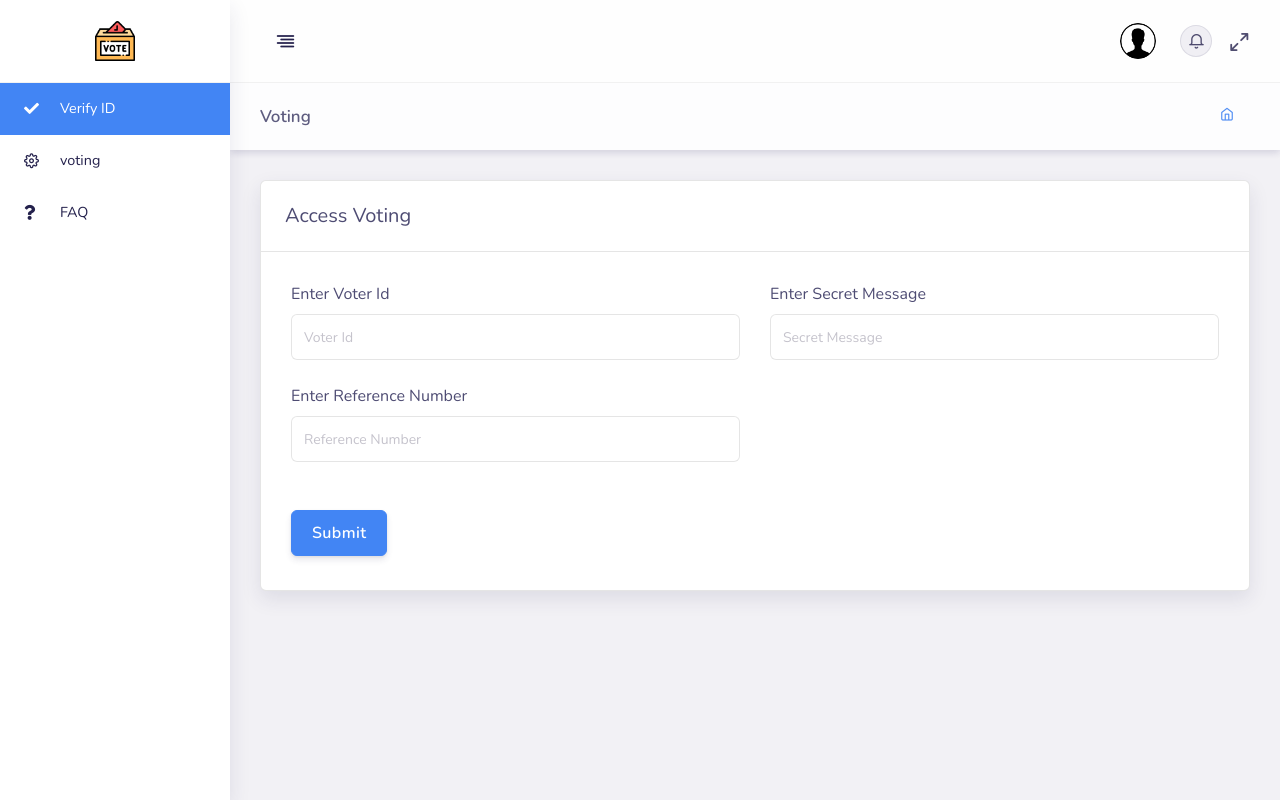
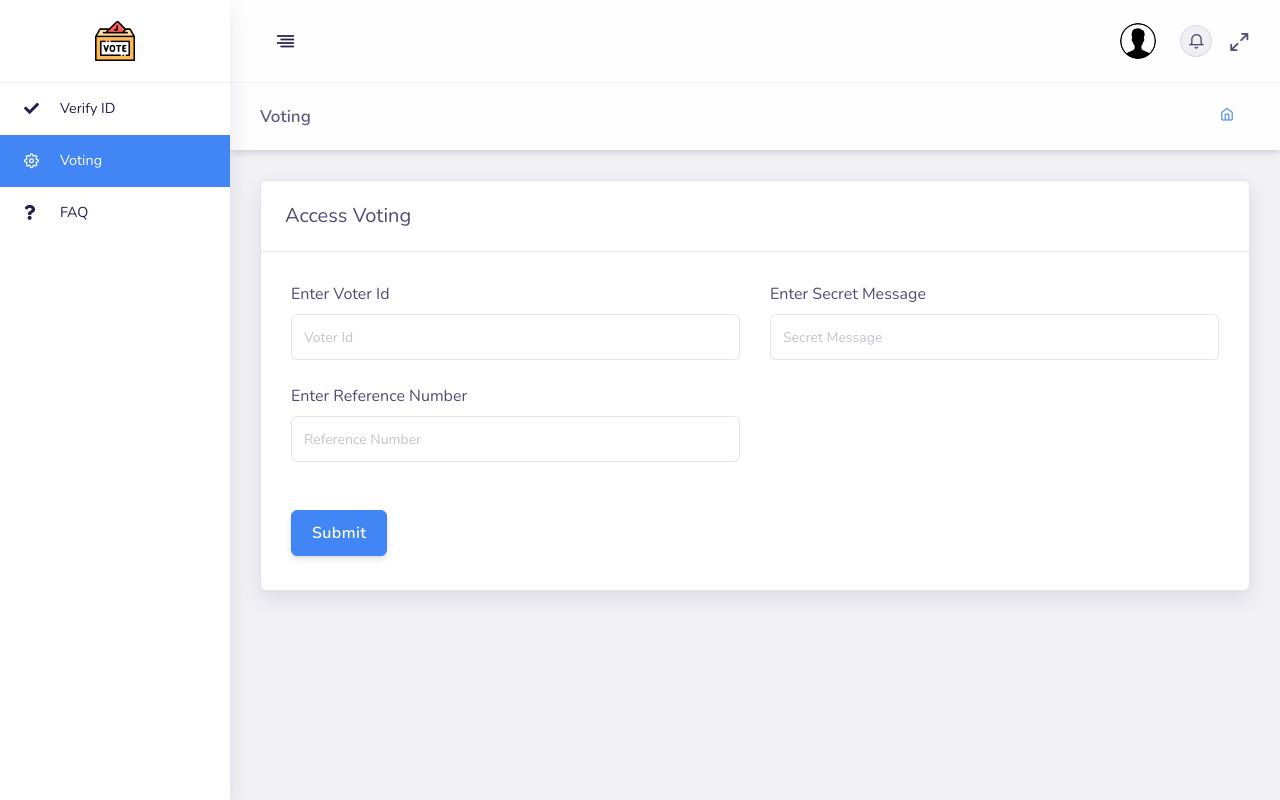
Before and after one commit to agcy1210/voting-frontend, a Django app: page /voting/ in a window 1280 px wide. Run offline with Django 3.2, Linux system fonts and the light colour scheme; the visitor is signed in with stand-in values (Sample User, id 1); some libraries are stand-ins or nearby versions.

Commit message:
modified page linking

```diff
--- a/templates/voting/electionResults.html
+++ b/templates/voting/electionResults.html
@@ -46,11 +46,11 @@
 				<div class="sidebar-img">
 					<a class="navbar-brand" href="index-2.html"><img alt="..." class="navbar-brand-img main-logo" src="{% static 'assets/img/elections.png' %}"> <img alt="..." class="navbar-brand-img logo" src="{% static 'assets/img/logo.png' %}"></a>
 					<ul class="side-menu">
-						<li class="slide active is-expanded">
+						<li class="slide active ">
 							<a class="side-menu__item active" href="{% url 'secret_msg' %}"><i class="side-menu__icon fas fa-check"></i><span class="side-menu__label">Verify ID</span></a>
 						</li>
-						<li class="slide">
-							<a class="side-menu__item" href="{% url 'voting'%}"><i class="side-menu__icon fe fe-settings"></i><span class="side-menu__label">voting</span></a>
+						<li class="slide is-expanded">
+							<a class="side-menu__item" href="{% url 'voting'%}"><i class="side-menu__icon fe fe-settings"></i><span class="side-menu__label">Voting</span></a>
 			            </li>
 						<li class="slide">
 			              <a class="side-menu__item" href="#"><i class="side-menu__icon fas fa-question"></i><span class="side-menu__label">FAQ</span></a>
--- a/templates/voting/voterIdAuthentication.html
+++ b/templates/voting/voterIdAuthentication.html
@@ -50,7 +50,7 @@
 							<a class="side-menu__item active" href="{% url 'verifyId' %}"><i class="side-menu__icon fas fa-check"></i><span class="side-menu__label">Verify ID</span></a>
 						</li>
 						<li class="slide">
-			              <a class="side-menu__item" href="{% url 'voting'%}"><i class="side-menu__icon fe fe-settings"></i><span class="side-menu__label">voting</span></a>
+			              <a class="side-menu__item" href="{% url 'voting'%}"><i class="side-menu__icon fe fe-settings"></i><span class="side-menu__label">Voting</span></a>
 			            </li>
 						<li class="slide">
 			              <a class="side-menu__item" href="#"><i class="side-menu__icon fas fa-question"></i><span class="side-menu__label">FAQ</span></a>
--- a/templates/voting/voterSecretMessage.html
+++ b/templates/voting/voterSecretMessage.html
@@ -50,7 +50,7 @@
 							<a class="side-menu__item active" href="{% url 'secret_msg' %}"><i class="side-menu__icon fas fa-check"></i><span class="side-menu__label">Verify ID</span></a>
 						</li>
 						<li class="slide">
-							<a class="side-menu__item" href="{% url 'voting'%}"><i class="side-menu__icon fe fe-settings"></i><span class="side-menu__label">voting</span></a>
+							<a class="side-menu__item" href="{% url 'voting'%}"><i class="side-menu__icon fe fe-settings"></i><span class="side-menu__label">Voting</span></a>
 			            </li>
 						<li class="slide">
 			              <a class="side-menu__item" href="#"><i class="side-menu__icon fas fa-question"></i><span class="side-menu__label">FAQ</span></a>
--- a/templates/voting/voterVotingProcess.html
+++ b/templates/voting/voterVotingProcess.html
@@ -46,11 +46,11 @@
 				<div class="sidebar-img">
 					<a class="navbar-brand" href="index-2.html"><img alt="..." class="navbar-brand-img main-logo" src="{% static 'assets/img/elections.png' %}"> <img alt="..." class="navbar-brand-img logo" src="{% static 'assets/img/logo.png' %}"></a>
 					<ul class="side-menu">
-						<li class="slide active is-expanded">
+						<li class="slide ">
 							<a class="side-menu__item" href="{% url 'secret_msg' %}"><i class="side-menu__icon fas fa-check"></i><span class="side-menu__label">Verify ID</span></a>
 						</li>
-						<li class="slide">
-							<a class="side-menu__item active" href="{% url 'voting'%}"><i class="side-menu__icon fe fe-settings"></i><span class="side-menu__label">voting</span></a>
+						<li class="slide is-expanded">
+							<a class="side-menu__item " href="{% url 'voting'%}"><i class="side-menu__icon fe fe-settings"></i><span class="side-menu__label">Voting</span></a>
 			            </li>
 						<li class="slide">
 			              <a class="side-menu__item" href="#"><i class="side-menu__icon fas fa-question"></i><span class="side-menu__label">FAQ</span></a>
```
